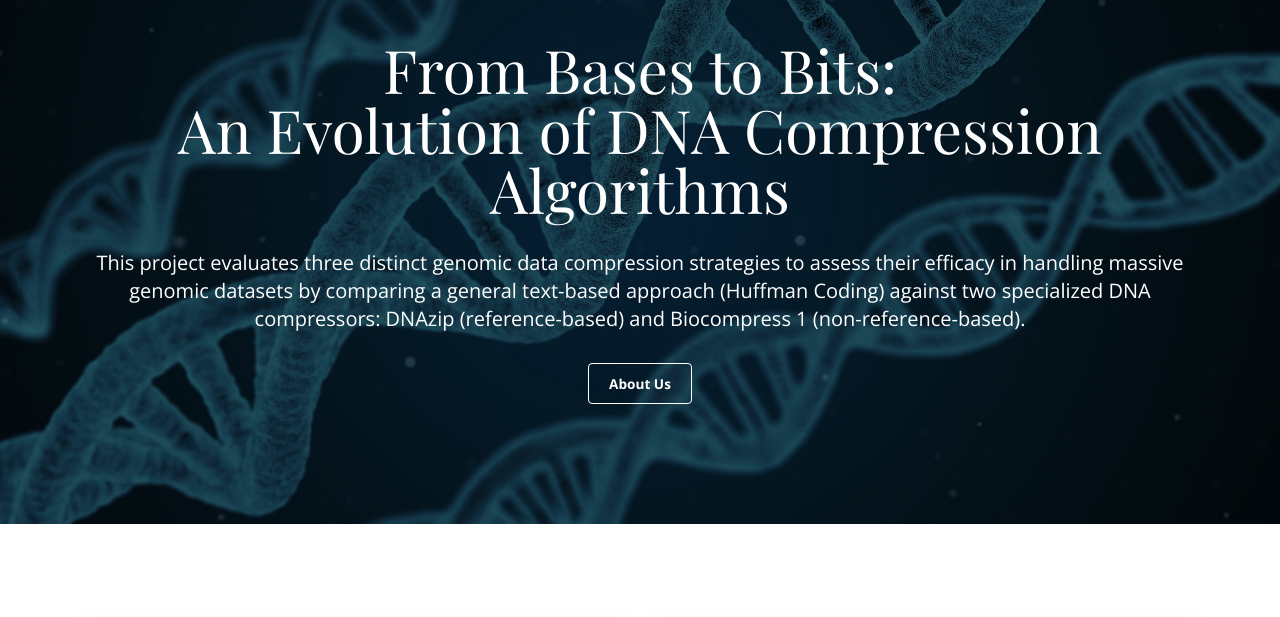
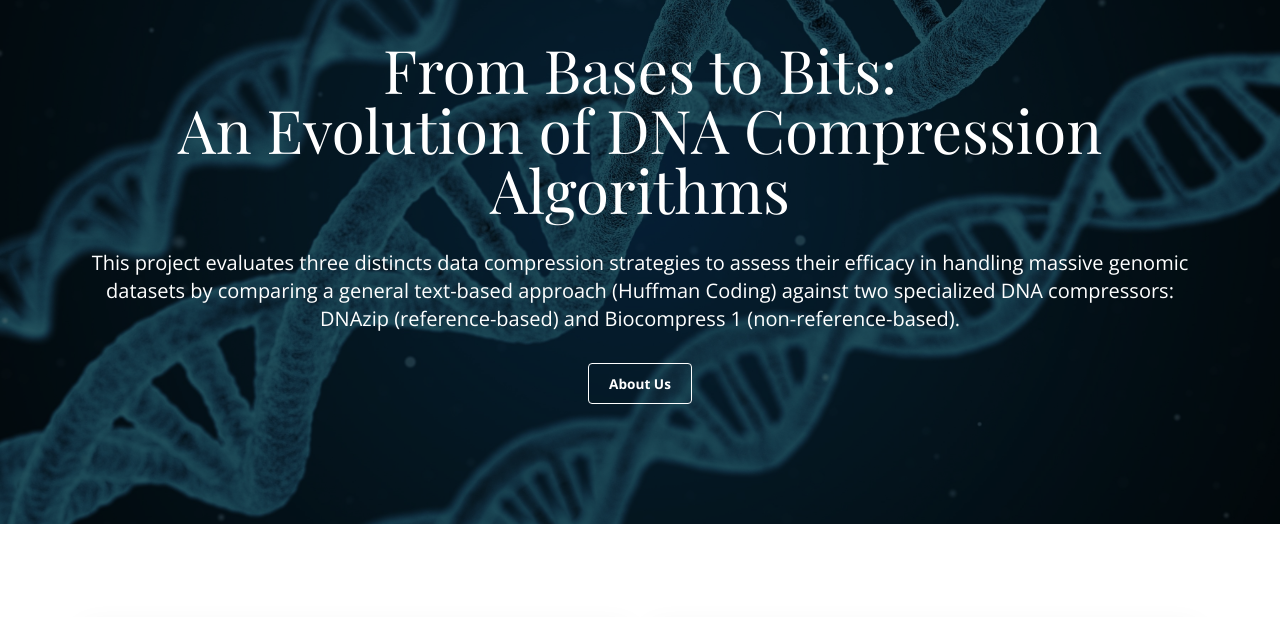
Before and after one commit to Rawleo/genezippers_web, a plain HTML site: page website/index.html in a window 1280 px wide. Shown: the part 81-698 px from the top of the page. Drawn offline with nearby package versions, Linux system fonts and the light colour scheme; files whose address does not match are found by name.

Commit message:
text updat

```diff
--- a/website/index.html
+++ b/website/index.html
@@ -155,7 +155,7 @@
           </h1>
           <div class="s-12 m-10 l-12 center">
             <p class="text-white text-size-20 margin-bottom-30">
-              This project evaluates three distinct genomic data compression strategies to assess their efficacy
+              This project evaluates three distincts data compression strategies to assess their efficacy
               in handling massive genomic datasets by comparing a general text-based approach (Huffman Coding)
               against two specialized DNA compressors: DNAzip (reference-based) and Biocompress 1
               (non-reference-based).
```
Also changed, not shown: 1 other file.
